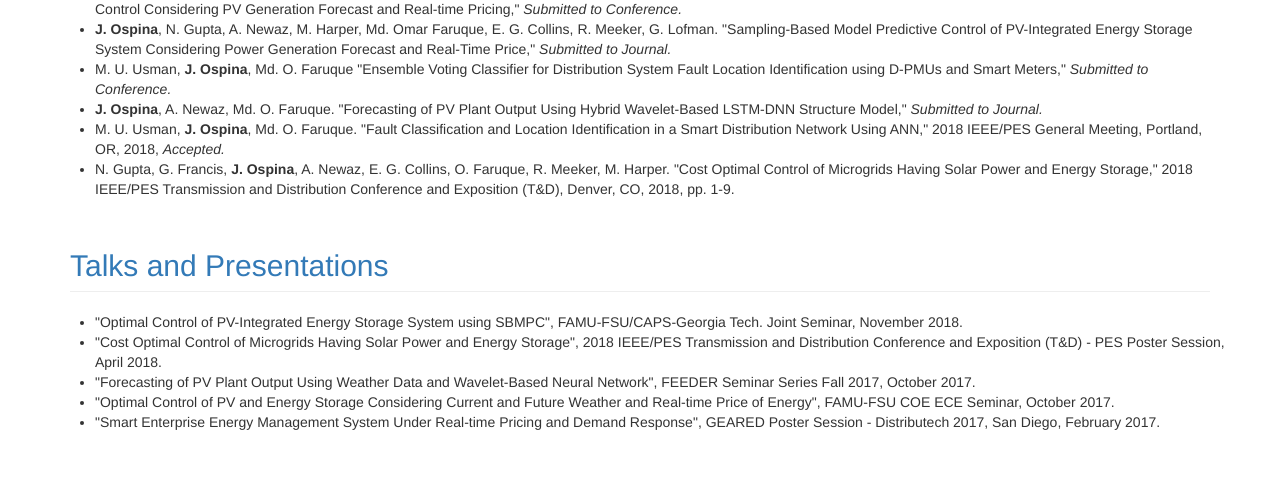
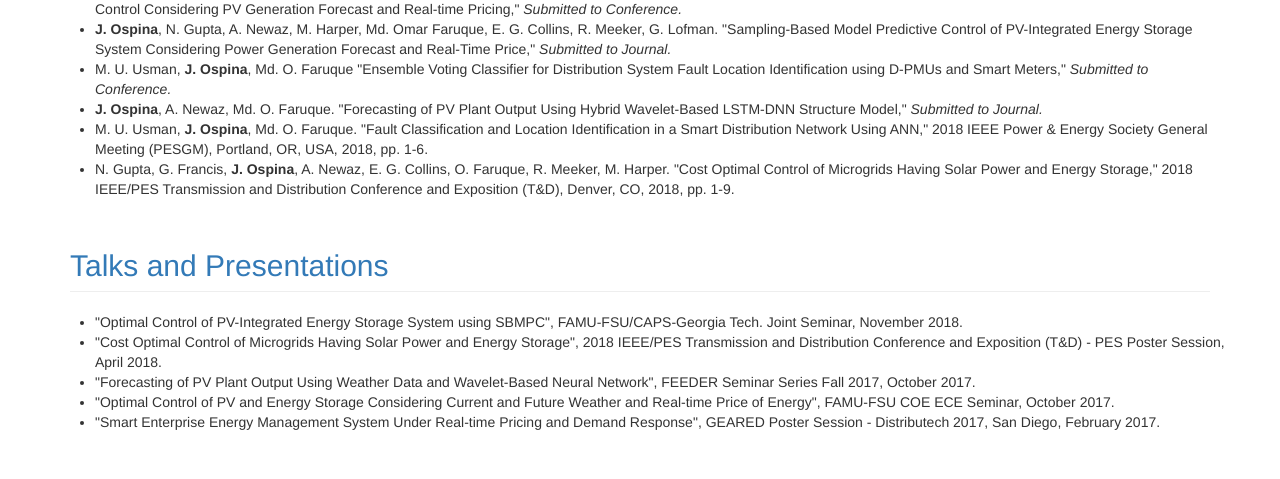
Before and after one commit to juanjospina/juanjospina.github.io, a plain HTML site: page index.html in a window 1280 px wide. Shown: the part 3223-3702 px from the top of the page. Drawn offline with Linux system fonts and the light colour scheme.

Commit message:
Update index.html
Update of PES 2018 Paper info.

```diff
--- a/index.html
+++ b/index.html
@@ -383,7 +383,7 @@ real-time energy prices. </li>
             <li><strong>J. Ospina</strong>, N. Gupta, A. Newaz, M. Harper, Md. Omar Faruque, E. G. Collins, R. Meeker, G. Lofman. "Sampling-Based Model Predictive Control of PV-Integrated Energy Storage System Considering Power Generation Forecast and Real-Time Price," <i>Submitted to Journal.</i> </li>
             <li>M. U. Usman, <strong>J. Ospina</strong>, Md. O. Faruque "Ensemble Voting Classifier for Distribution System Fault Location Identification using D-PMUs and Smart Meters," <i>Submitted to Conference.</i></li>
             <li><strong>J. Ospina</strong>, A. Newaz, Md. O. Faruque. "Forecasting of PV Plant Output Using Hybrid Wavelet-Based LSTM-DNN Structure Model," <i>Submitted to Journal.</i> </li>
-            <li>M. U. Usman, <strong>J. Ospina</strong>, Md. O. Faruque. "Fault Classification and Location Identification in a Smart Distribution Network Using ANN," 2018 IEEE/PES General Meeting, Portland, OR, 2018, <i>Accepted.</i> </li>
+            <li>M. U. Usman, <strong>J. Ospina</strong>, Md. O. Faruque. "Fault Classification and Location Identification in a Smart Distribution Network Using ANN," 2018 IEEE Power & Energy Society General Meeting (PESGM), Portland, OR, USA, 2018, pp. 1-6. </li>
             <li>N. Gupta, G. Francis, <strong>J. Ospina</strong>, A. Newaz, E. G. Collins, O. Faruque, R. Meeker, M. Harper. "Cost Optimal Control of Microgrids Having Solar Power and Energy Storage," 2018 IEEE/PES Transmission and Distribution Conference and Exposition (T&D), Denver, CO, 2018, pp. 1-9.</li>
             </ul>
         </div>
```
